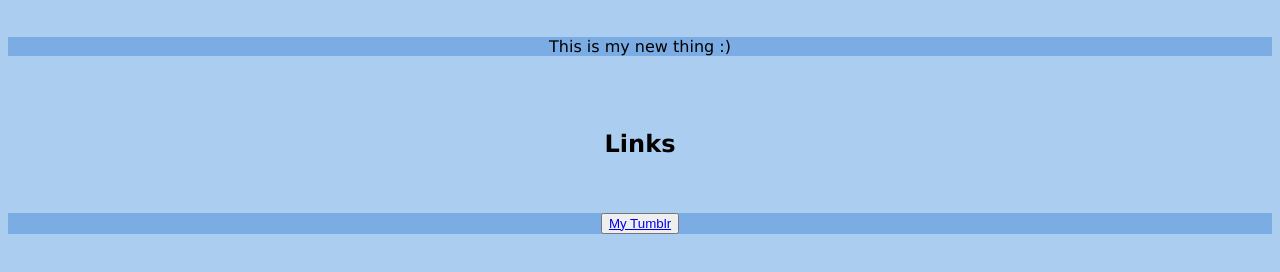
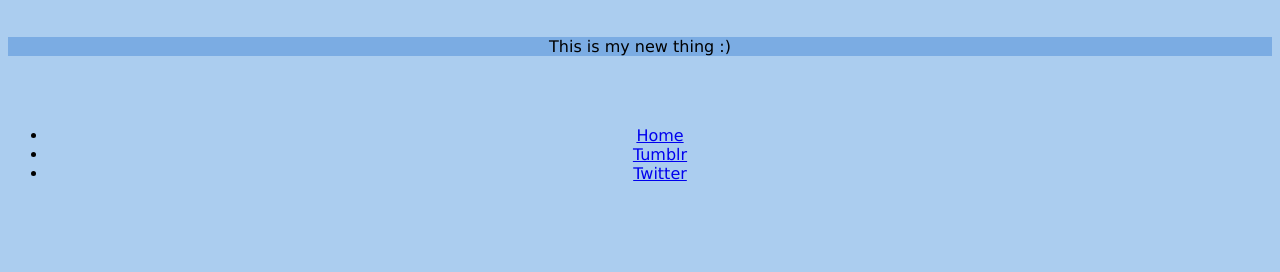
Before and after one commit to caitlinmxoxo/caitlinmxoxo.github.io, a plain HTML site: page index.html in a window 1280 px wide. Shown: the part 452-724 px from the top of the page. Drawn offline with Linux system fonts and the light colour scheme.

Commit message:
Link Menu
Making a top bar, hopefully :>

```diff
--- a/index.html
+++ b/index.html
@@ -19,9 +19,12 @@
 <!-- Text Intro -->
 	<p>This is my new thing :)</p><br><br>
 
-<!-- Links -->
-<h2>Links</h2><br>
-	<p><button><a href="https://yoongisbbyjimin.tumblr.com/">My Tumblr</a></button></p>
+<!-- Links Menu -->
+<ul class="menu">
+	<li><a href="https://caitlinmxoxo.github.io">Home</li>
+	<li><a href="https://yoongisbbyjimin.tumblr.com/">Tumblr</a></li>
+	<li><a href="https://twitter.com/yoongisbbyjimin">Twitter</a></li>
+</ul>
 
 </center>
 
```
